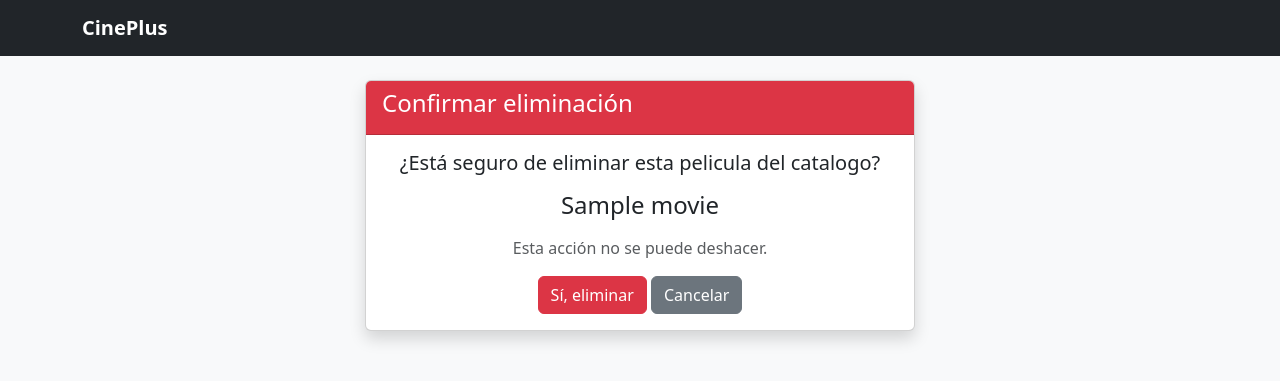
After one commit to yaracadima/RollbackUrgente, a Flask app: template templates/movies/delete.html in a window 1280 px wide. The commit adds this page. Shown: the top 381 px of the page. Run offline with Flask 3, Linux system fonts and the light colour scheme; the template is opened without the code that fills it: most values are stand-ins (such as "Sample title", 1, 10 or a date in 2020).

Commit message:
Funcion y vista para eliminar una pelicula

```diff
--- a/app.py
+++ b/app.py
@@ -190,6 +190,21 @@ def update_movie(movie_id):
 
     return redirect(url_for("list_movies"))
 
+# HU-04 eliminar una pelicula del catalogo
+@app.route("/movies/<id>/delete", methods=["GET", "POST"])
+def delete_movie(id):
+
+    movie = get_movie(id)
+
+    if request.method == "POST":
+        movies_collection.delete_one({
+            "_id": ObjectId(id)
+        })
+
+        return redirect(url_for("list_movies"))
+
+    return render_template("movies/delete.html", movie=movie)
+
 # HU-05: listar el catálogo de películas
 @app.route("/movies")
 def list_movies():
--- a/database.py
+++ b/database.py
@@ -14,7 +14,8 @@ def get_database():
     uri = os.getenv("MONGODB_URI")
     if not uri:
         raise RuntimeError("Define MONGODB_URI para conectar con MongoDB.")
-
+    print(os.getenv("MONGODB_URI"))
+    print(os.getenv("MONGODB_DATABASE"))
     client = MongoClient(uri, serverSelectionTimeoutMS=5000)
     database_name = os.getenv("MONGODB_DATABASE", "cineplus")
     return client[database_name]
--- /dev/null
+++ b/templates/movies/delete.html
@@ -0,0 +1,41 @@
+
+{% extends "base.html" %}
+
+{% block title %}Eliminar pelicula · CinePlus{% endblock %}
+
+{% block content %}
+
+<div class="card shadow mx-auto" style="max-width:550px;">
+
+    <div class="card-header bg-danger text-white">
+        <h4>Confirmar eliminación</h4>
+    </div>
+
+    <div class="card-body text-center">
+
+        <h5>
+            ¿Está seguro de eliminar esta pelicula del catalogo?
+        </h5>
+
+        <h4 class="my-3">{{ movie.get('title', 'Sin título') }}</h4>
+
+        <p class="text-muted">
+            Esta acción no se puede deshacer.
+        </p>
+
+        <form method="POST">
+            <button type="submit" class="btn btn-danger">
+                Sí, eliminar
+            </button>
+
+            <a href="{{ url_for('list_movies') }}"
+            class="btn btn-secondary">
+                Cancelar
+            </a>
+        </form>
+
+    </div>
+
+</div>
+
+{% endblock %}
```
Also changed, not shown: templates/movies/index.html (+8 -5 lines).
